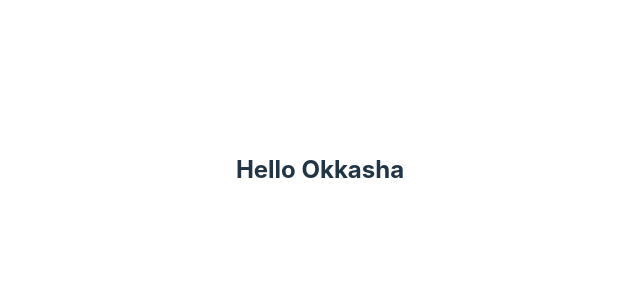
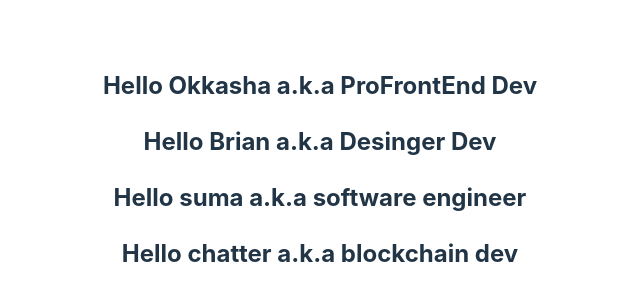
Before and after one commit to OkkashaAlly/svelte, a Svelte app: page / in a window 1280 px wide. Shown: the part 230-530 px from the top of the page, without its empty margins (320-960 px from the left). Built offline with nearby package versions, Linux system fonts and the light colour scheme.

Commit message:
18 - Component Props

```diff
--- a/src/App.svelte
+++ b/src/App.svelte
@@ -1,9 +1,19 @@
 <script>
   import Greet from "./components/Greet.svelte";
+
+  const name = "suma";
+
+  const person = {
+    name: "chatter",
+    heroName: "blockchain dev",
+  };
 </script>
 
 <main>
-  <Greet />
+  <Greet name="Okkasha" heroName="ProFrontEnd Dev" />
+  <Greet name="Brian" heroName="Desinger Dev" />
+  <Greet {name} />
+  <Greet {...person} />
 </main>
 
 <style>
--- a/src/components/Greet.svelte
+++ b/src/components/Greet.svelte
@@ -1 +1,6 @@
-<h2>Hello Okkasha</h2>
+<script>
+  export let name;
+  export let heroName = "software engineer";
+</script>
+
+<h2>Hello {name} a.k.a {heroName}</h2>
```
